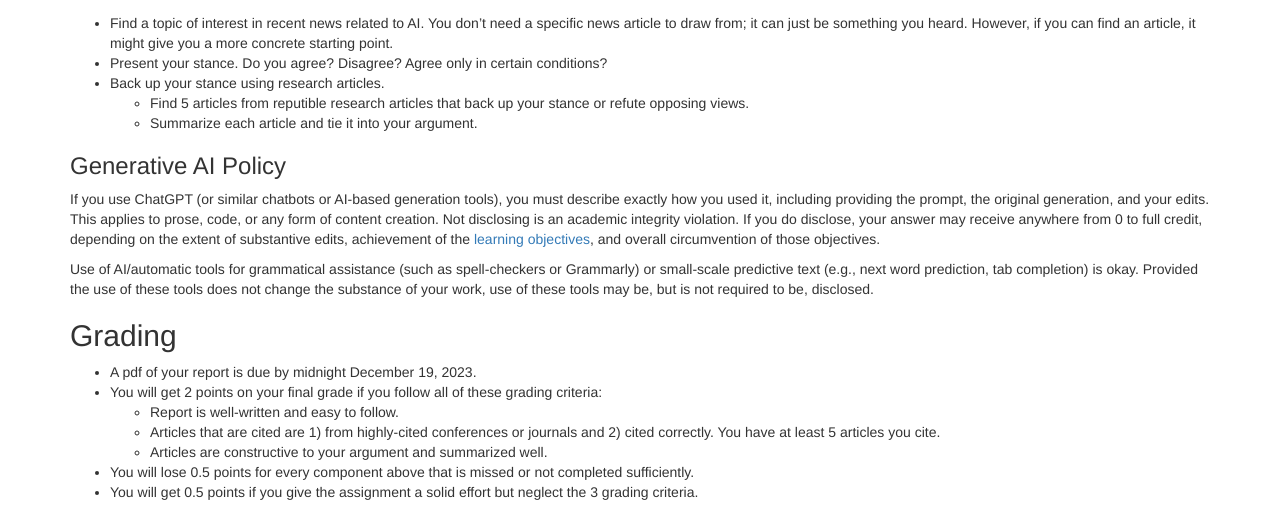
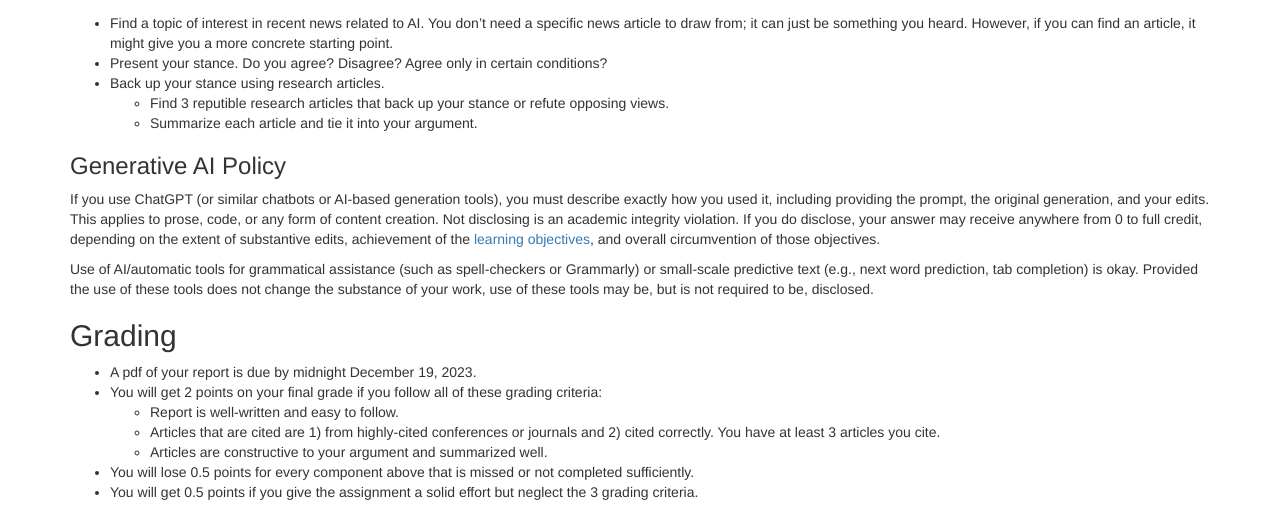
Before and after one commit to lara-martin/Principles-of-AI, a Jekyll site: the page built from homeworks/extra-credit-report.md, in a window 1280 px wide. Shown: the part 314-840 px from the top of the page. Built offline with Jekyll 4.4.1, drawn with Linux system fonts in a browser that asks for light colours; nearby versions of some CDN libraries; a script that is not in the unit is left out.

Commit message:
5 --> 3 articles

```diff
--- a/homeworks/extra-credit-report.md
+++ b/homeworks/extra-credit-report.md
@@ -20,7 +20,7 @@ In this assignment, you will
 - Find a topic of interest in recent news related to AI. You don't need a specific news article to draw from; it can just be something you heard. However, if you can find an article, it might give you a more concrete starting point.
 - Present your stance. Do you agree? Disagree? Agree only in certain conditions?
 - Back up your stance using research articles.
-  - Find 5 articles from reputible research articles that back up your stance or refute opposing views.
+  - Find 3 reputible research articles that back up your stance or refute opposing views.
   - Summarize each article and tie it into your argument.
 
 
@@ -35,7 +35,7 @@ Use of AI/automatic tools for grammatical assistance (such as spell-checkers or
 - A pdf of your report is due by midnight December 19, 2023.
 - You will get 2 points on your final grade if you follow all of these grading criteria:
   - Report is well-written and easy to follow.
-  - Articles that are cited are 1) from highly-cited conferences or journals and 2) cited correctly. You have at least 5 articles you cite.
+  - Articles that are cited are 1) from highly-cited conferences or journals and 2) cited correctly. You have at least 3 articles you cite.
   - Articles are constructive to your argument and summarized well.
 - You will lose 0.5 points for every component above that is missed or not completed sufficiently.
 - You will get 0.5 points if you give the assignment a solid effort but neglect the 3 grading criteria.
```
